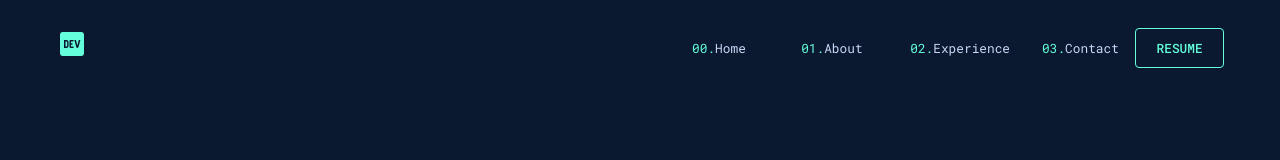
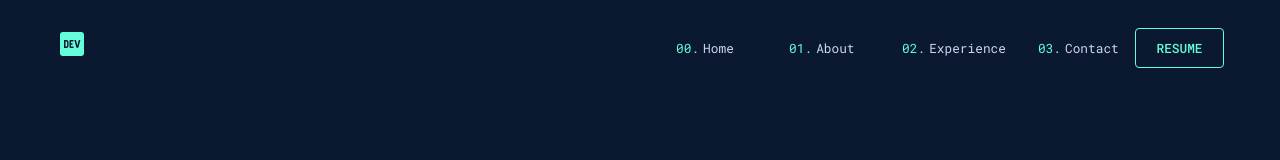
Before and after one commit to Strangeal/bajeri-potfolio, a React (Create React App) app: page /experience in a window 1280 px wide. Shown: the top 160 px of the page. Built offline with nearby package versions, Linux system fonts and the light colour scheme.

Commit message:
Modify link style

```diff
--- a/src/components/Demo.js
+++ b/src/components/Demo.js
@@ -20,7 +20,7 @@ const Demo = () => {
     {
       name: "Home",
       num: "00",
-      path: "#Home",
+      path: "#home",
     },
     {
       name: "About",
@@ -35,23 +35,23 @@ const Demo = () => {
     {
       name: "Contact",
       num: "03",
-      path: "contact",
+      path: "#contact",
     },
   ];
   return (
     <>
       {menuItems.map((item, index) => (
         <ListItem key={index} style={styles.linkItem}>
-          <Typography style={styles.linkSpan} variant="span">
+          <Typography style={styles.linkSpan} sx={{ mr: 0.5 }} variant="span">
             {item.num}.
           </Typography>
-          <Link
-            to={item.path}
+          <a
+            href={item.path}
             style={styles.link}
             className={location.pathname === item.path ? "active" : null}
           >
             {item.name}
-          </Link>
+          </a>
         </ListItem>
       ))}
       <Button sx={{ px: 5 }} className="btn" size="large">
```
